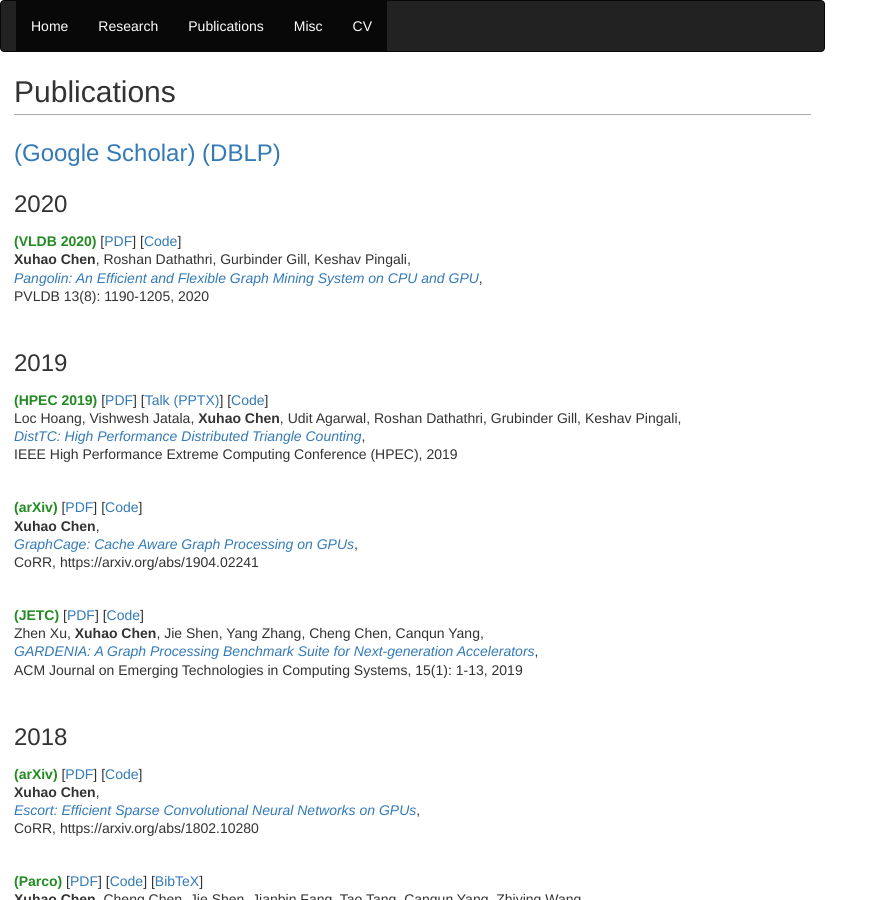
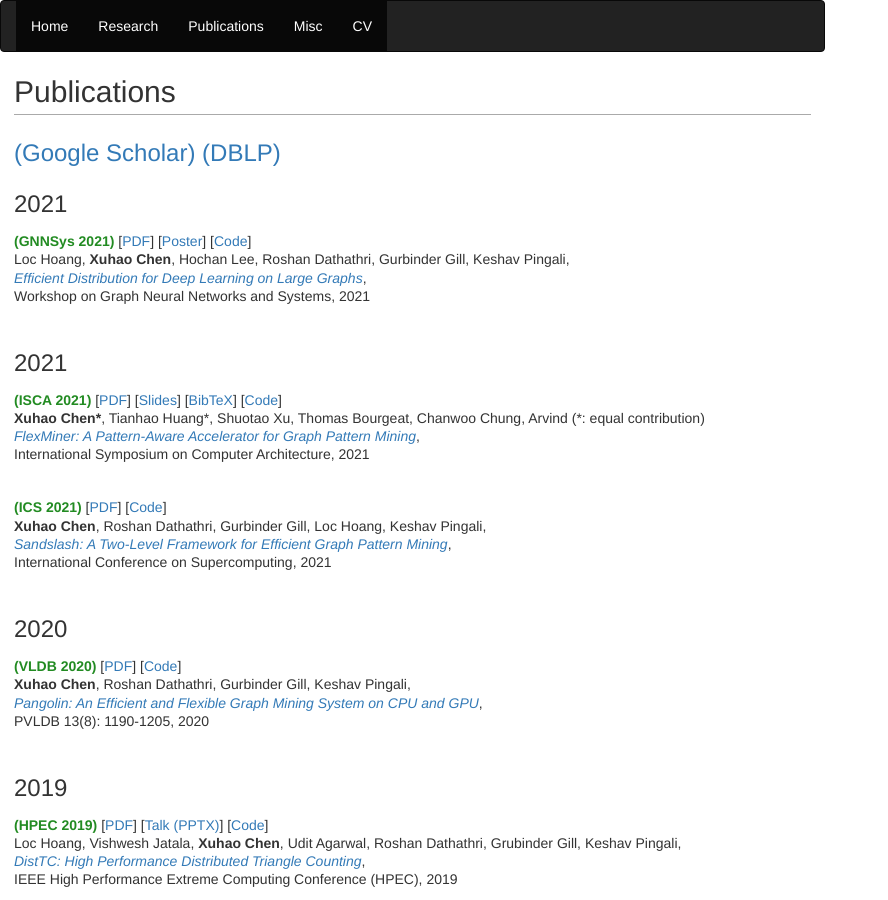
Before and after one commit to chenxuhao/chenxuhao.github.io, a Jekyll site: the page built from pubs.html, in a window 1280 px wide and 900 px high. Shown: the whole window, without its empty margins (0-888 px from the left). Built offline with Jekyll 4.4.1, drawn with Linux system fonts in a browser that asks for light colours.

Commit message:
update pub

```diff
--- a/pubs.html
+++ b/pubs.html
@@ -5,6 +5,38 @@
 <h2>Publications </h2>
 <h3><a href="https://scholar.google.com/citations?user=GcdGTBAAAAAJ&hl=en">(Google Scholar)</a>
 <a href="http://dblp.uni-trier.de/pers/hd/c/Chen:Xuhao">(DBLP)</a></h3>
+
+<h3>2021 </h3>
+<p><b><span style="color: forestgreen">(GNNSys 2021)</span></b>
+[<a href="docs/gnnsys-2021.pdf">PDF</a>]
+[<a href="docs/gnnsys-2021-poster.pptx">Poster</a>]
+[<a href="https://github.com/IntelligentSoftwareSystems/Galois">Code</a>] <br />
+Loc Hoang, <b>Xuhao Chen</b>, Hochan Lee, Roshan Dathathri, Gurbinder Gill, Keshav Pingali,<br />
+<a href="docs/gnnsys-2021.pdf">
+<i>Efficient Distribution for Deep Learning on Large Graphs</i></a>, <br />
+Workshop on Graph Neural Networks and Systems, 2021<br /></p>
+<h3></h3>
+
+<h3>2021 </h3>
+<p><b><span style="color: forestgreen">(ISCA 2021)</span></b>
+[<a href="docs/isca-2021.pdf">PDF</a>]
+[<a href="docs/isca-2021.pptx">Slides</a>]
+[<a href="docs/isca-2021-bib.txt">BibTeX</a>]
+[<a href="">Code</a>] <br />
+<b>Xuhao Chen*</b>, Tianhao Huang*, Shuotao Xu, Thomas Bourgeat, Chanwoo Chung, Arvind (*: equal contribution)<br />
+<a href="docs/isca-2021.pdf">
+<i>FlexMiner: A Pattern-Aware Accelerator for Graph Pattern Mining</i></a>, <br />
+International Symposium on Computer Architecture, 2021<br /></p>
+<h3></h3>
+
+<p><b><span style="color: forestgreen">(ICS 2021)</span></b>
+[<a href="docs/ics-2021.pdf">PDF</a>]
+[<a href="https://github.com/IntelligentSoftwareSystems/Galois/tree/master/lonestar/mining">Code</a>] <br />
+<b>Xuhao Chen</b>, Roshan Dathathri, Gurbinder Gill, Loc Hoang, Keshav Pingali,<br />
+<a href="docs/ics-2021.pdf">
+<i>Sandslash: A Two-Level Framework for Efficient Graph Pattern Mining</i></a>, <br />
+International Conference on Supercomputing, 2021<br /></p>
+<h3></h3>
 
 <h3>2020 </h3>
 <p><b><span style="color: forestgreen">(VLDB 2020)</span></b>
```
Also changed, not shown: 2 other files.
